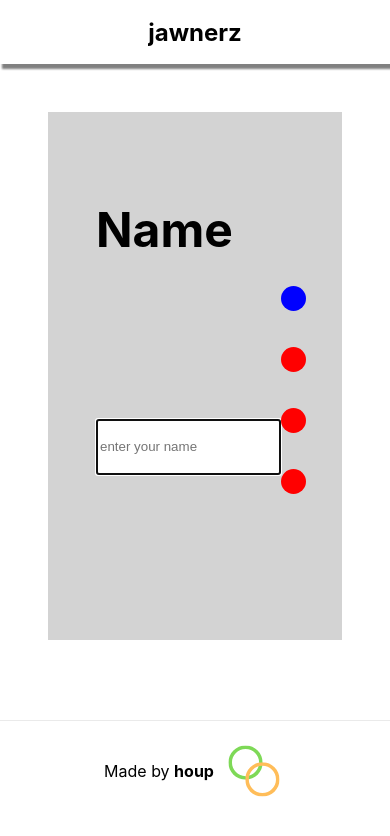
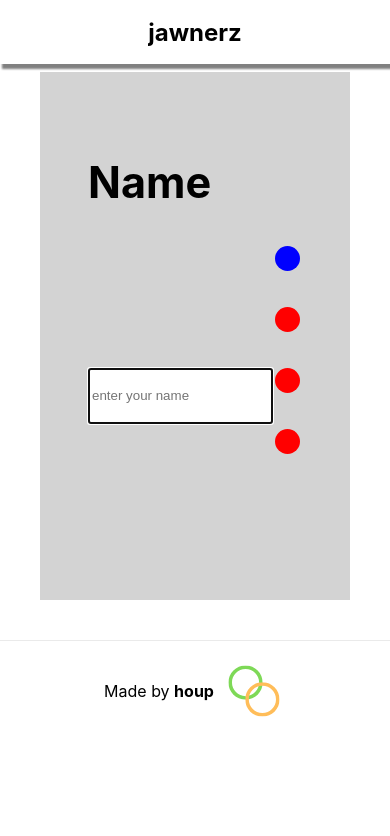
Before and after one commit to charles01pd2018/houp, a Next.js app: page / in a window 390 px wide. Shown: the top 836 px of the page. Built offline with nearby package versions, Linux system fonts and the light colour scheme.

Commit message:
styling format

```diff
--- a/styles/_base.scss
+++ b/styles/_base.scss
@@ -1,9 +1,18 @@
 main.site-content {
-  padding: 1rem 2rem;
   align-items: center;
 }
 
 .container {
-  padding: 3rem 1rem;
+  padding: 3rem 5rem;
   margin-bottom: 1rem;
+
+  // tablet - 75% smaller
+  @media (max-width: 1025px) {
+    padding: 2.1rem 3.5rem;
+  }
+
+  // mobile - 50% smaller
+  @media (max-width: 800px) {
+    padding: 1.5rem 2.5rem;
+  }
 }
--- a/styles/_globals.scss
+++ b/styles/_globals.scss
@@ -1,9 +1,38 @@
+/*--------------------------------------------------------------
+# Site Variables
+--------------------------------------------------------------*/
 html,
 body {
-  padding: 0;
-  margin: 0;
+  margin: 0 auto;
   font-family: -apple-system, BlinkMacSystemFont, Segoe UI, Roboto, Oxygen,
     Ubuntu, Cantarell, Fira Sans, Droid Sans, Helvetica Neue, sans-serif;
+}
+
+h1 {
+  font-size: 3em;
+}
+
+h2 {
+  font-size: 2.5em;
+}
+
+p {
+  font-size: 1.15em;
+}
+
+// tablet (5% smaller than Desktop)
+@media(max-width: 1025px) {
+  h1 {
+    font-size: 2.85em;
+  }
+
+  h2 {
+    font-size: 2.375em;
+  }
+
+  p {
+    font-size: 1.0925em;
+  }
 }
 
 a {
@@ -11,6 +40,29 @@ a {
   text-decoration: none;
 }
 
+// mobile (10% smaller than Desktop)
+@media(max-width: 800px) {
+  h1 {
+    font-size: 2.7em;
+  }
+
+  h2 {
+    font-size: 2.25em;
+  }
+
+  p {
+    font-size: 1.035em;
+  }
+}
+
+a {
+  color: inherit;
+  text-decoration: none;
+}
+
+/*--------------------------------------------------------------
+# Site Customization
+--------------------------------------------------------------*/
 * {
   box-sizing: border-box;
 }
--- a/styles/components/_customerForm.scss
+++ b/styles/components/_customerForm.scss
@@ -5,15 +5,11 @@
     background-color: lightgray;
     min-height: 33rem;
 
-    animation-name: fade-in;
+    animation: fade-in;
     animation-duration: 1s;
 
     .input-field-wrapper {
         flex-basis: 85%;
-
-        .input-field-title {
-            font-size: 200%;
-        }
 
         .input-field-area {
             margin-top: 10rem;
```
